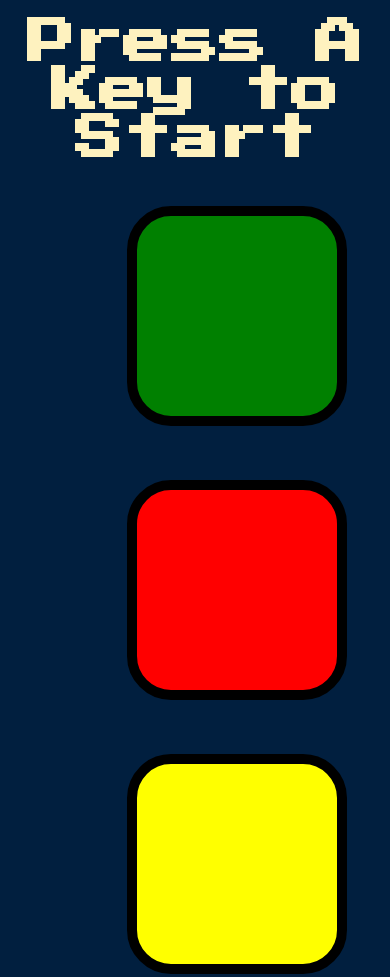
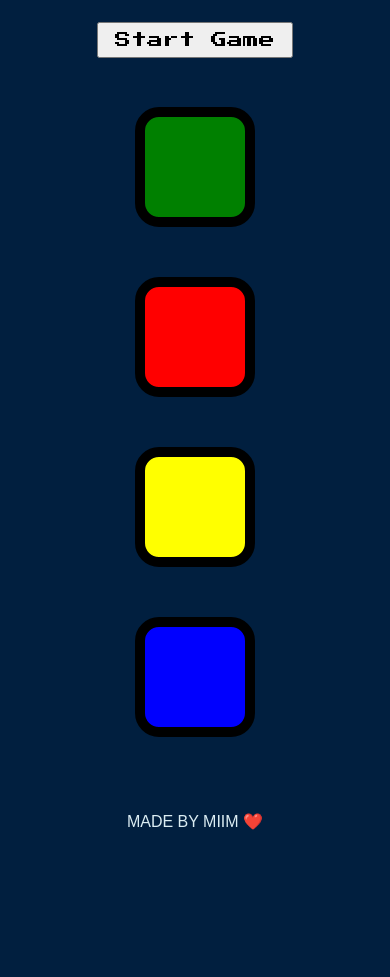
Before and after one commit to MiiM-beeb/simon, a plain HTML site: page index.html in a window 390 px wide. Shown: the top 977 px of the page. After the commit the page ends 881 px from the top, so only its background shows below. Drawn offline with nearby package versions, Linux system fonts and the light colour scheme.

Commit message:
adapt for mobile

```diff
--- a/game.js
+++ b/game.js
@@ -8,15 +8,28 @@ var started = false;
 
 var level = 0;
 
-$(document).keypress(function(){
+function start() {
   if (!started) {
     $("#level-title").text("Level " + level);
     nextSequence();
     started=true;
   }
+}
+
+var gameOverTemplate = `<span>Game Over, Press Any Key to Restart or click <button class="start" onclick={start()}>Restart Game</button></span>`
+
+$(document).keypress(function(){
+  start();
 });
 
+$('.start').click(function() {
+  start();
+})
+
 $(".btn").click(function(){
+
+if (!started) return; // buttons should not work if game is not started/in progress
+
 var  userChosenColour = $(this).attr("id");
 
 userClickedPattern.push(userChosenColour);
@@ -48,7 +61,7 @@ if (gamePattern[currentLevel]===userClickedPattern[currentLevel]){
     setTimeout(function(){
       $("body").removeClass("game-over");
     }, 200);
-      $("#level-title").text("Game Over, Press Any Key to Restart");
+      $("#level-title").html(gameOverTemplate);
 
       startOver();
 
--- a/index.html
+++ b/index.html
@@ -4,42 +4,31 @@
 <head>
   <meta charset="utf-8">
   <title>Simon</title>
+  <meta name="viewport" content="width=device-width, initial-scale=1">
   <link rel="stylesheet" href="styles.css">
   <link href="https://fonts.googleapis.com/css?family=Press+Start+2P" rel="stylesheet">
 </head>
 
 <body>
-  <h1 id="level-title">Press A Key to Start</h1>
+  <h1 id="level-title">
+    <span class="lg">Press any Key to Start</span>
+    <span class="md"><button class="start">Start Game</button></span>
+  </h1>
   <div class="container">
-    <div class="row">
+    <div type="button" id="green" class="btn green"></div>
 
-      <div type="button" id="green" class="btn green">
+    <div type="button" id="red" class="btn red"></div>
 
-      </div>
+    <div type="button" id="yellow" class="btn yellow"></div>
 
-      <div type="button" id="red" class="btn red">
-
-      </div>
-    </div>
-
-    <div class="row">
-
-      <div type="button" id="yellow" class="btn yellow">
-
-      </div>
-      <div type="button" id="blue" class="btn blue">
-
-      </div>
-
-    </div>
+    <div type="button" id="blue" class="btn blue"></div>
 
   </div>
-  <input type="text" name="" value="">
 
   <footer>MADE BY MIIM ❤️</footer>
 
-<script src="https://ajax.googleapis.com/ajax/libs/jquery/3.6.0/jquery.min.js"></script>
-<script src="game.js" charset="utf-8"></script>
+  <script src="https://ajax.googleapis.com/ajax/libs/jquery/3.6.0/jquery.min.js"></script>
+  <script src="game.js" charset="utf-8"></script>
 </body>
 
 </html>
--- a/styles.css
+++ b/styles.css
@@ -1,22 +1,41 @@
+html,
+body {
+  margin: 0;
+  padding: 0;
+  width: 100%;
+}
+
 body {
   text-align: center;
-  background-color: #011F3F;
+  background-color: #011f3f;
 }
 
 #level-title {
-  font-family: 'Press Start 2P', cursive;
+  font-family: "Press Start 2P", cursive;
   font-size: 3rem;
-  margin:  5%;
-  color: #FEF2BF;
+  margin: 5%;
+  color: #fef2bf;
+  line-height: 2.6rem;
+}
+
+#level-title .md {
+  display: none;
+}
+
+button.start {
+  font-family: "Press Start 2P", cursive;
+  font-size: 1rem;
+  padding: 8px 16px;
+  cursor: pointer;
 }
 
 .container {
-  display: block;
-  width: 50%;
+  display: grid;
+  grid-template-columns: 1fr 1fr;
+  justify-items: center;
+  max-width: 50%;
   margin: auto;
-
 }
-
 
 .btn {
   margin: 25px;
@@ -55,10 +74,32 @@ body {
 
 footer {
   margin: 50px 0px;
-  color: #DBEDF3;
+  color: #dbedf3;
   font-family: sans-serif;
 }
-input {
-  box-shadow: 2px 2px blue;
-  margin : 30px 0px;
+
+/* mobile media query */
+@media screen and (max-width: 600px) {
+  .container {
+    grid-template-columns: 1fr;
+  }
+
+  .btn {
+    height: 100px;
+    width: 100px;
+  }
+
+  #level-title {
+    font-family: "Press Start 2P", cursive;
+    font-size: 1rem;
+    margin: 20px 0;
+  }
+
+  #level-title .lg {
+    display: none;
+  }
+
+  #level-title .md {
+    display: block;
+  }
 }
```
